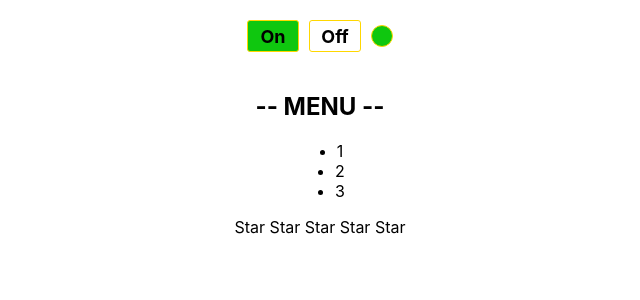
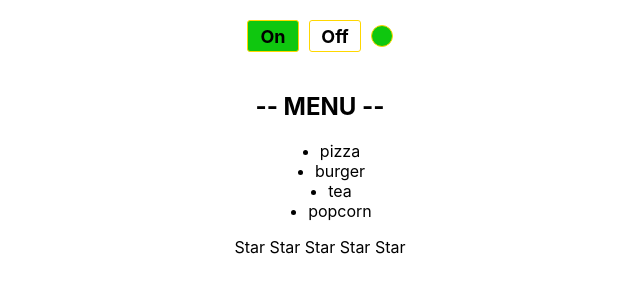
Before and after one commit to aislamtime/myStudies-ts, a React (Create React App) app: page / in a window 1280 px wide. Shown: the top 300 px of the page, without its empty margins (320-960 px from the left). Built offline with nearby package versions, Linux system fonts and the light colour scheme.

Commit message:
Added items array and refactor

```diff
--- a/src/App.tsx
+++ b/src/App.tsx
@@ -16,6 +16,13 @@ function App() {
     const [accordionCollapsed, setAccordionCollapsed] = useState<boolean>(false);
     const [onoffActive, setOnoffActive] = useState<boolean>(true);
 
+    const menuItems = [
+        'pizza',
+        'burger',
+        'tea',
+        'popcorn'
+    ]
+
     return (
         <div className='App'>
             {/*<CounterMain />*/}
@@ -26,6 +33,8 @@ function App() {
                 title={'-- MENU --'}
                 collapsed={accordionCollapsed}
                 setCollapsed={setAccordionCollapsed}
+                color={'purple'}
+                items={menuItems}
             />
 
             <Rating value={ratingValue} setValue={setRatingValue} />
--- a/src/components/Accordion/Accordion.tsx
+++ b/src/components/Accordion/Accordion.tsx
@@ -1,3 +1,4 @@
+import { link } from 'fs';
 import React from 'react';
 
 export type AccordionPropsType = {
@@ -18,21 +19,23 @@ export type AccordionPropsType = {
     /**
      * Accordion title background color
      */
-    color?: string
+    items: string[]
+    titleColor?: string
 };
 
 export const Accordion: React.FC<AccordionPropsType> = ({
     title,
     collapsed,
     setCollapsed,
-    color,
+    items,
+    titleColor,
 }) => {
     const collapsing = () => setCollapsed(!collapsed);
 
     return (
         <div>
-            <AccordionTitle title={title} onCollapse={collapsing} color={color} />
-            {!collapsed && <AccordionBody />}
+            <AccordionTitle title={title} onCollapse={collapsing} titleColor={titleColor} />
+            {!collapsed && <AccordionBody items={items} />}
         </div>
     );
 };
@@ -40,23 +43,25 @@ export const Accordion: React.FC<AccordionPropsType> = ({
 type AccordionTitlePropsType = {
     title: string;
     onCollapse: () => void;
-    color?: string
+    titleColor?: string
 };
 
 function AccordionTitle(props: AccordionTitlePropsType) {
     const styles = {
-        color: props.color ? props.color : 'black'
+        color: props.titleColor ? props.titleColor : 'black'
     }
     const onClickHandler = () => props.onCollapse();
     return <h2 onClick={onClickHandler} style={styles} >{props.title}</h2>;
 }
 
-function AccordionBody() {
+type AccordionBodyPropsType = {
+    items: string[]
+}
+
+function AccordionBody(props: AccordionBodyPropsType) {
     return (
         <ul>
-            <li>1</li>
-            <li>2</li>
-            <li>3</li>
+            {props.items.map(item => <li>{item}</li>)}
         </ul>
     );
 }
```
Also changed, not shown: 1 other file (tests, documents, lock files or other folders).
